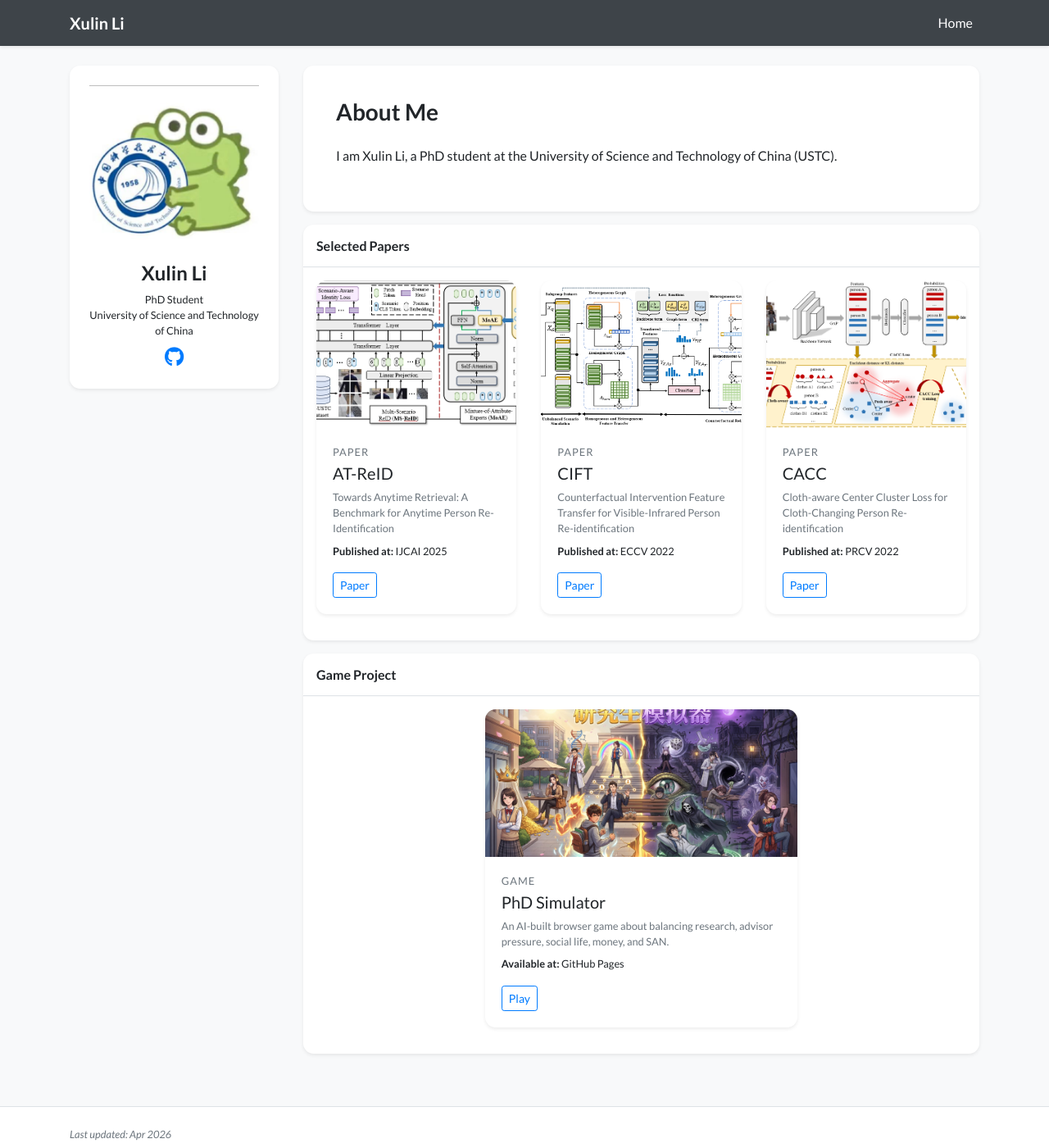
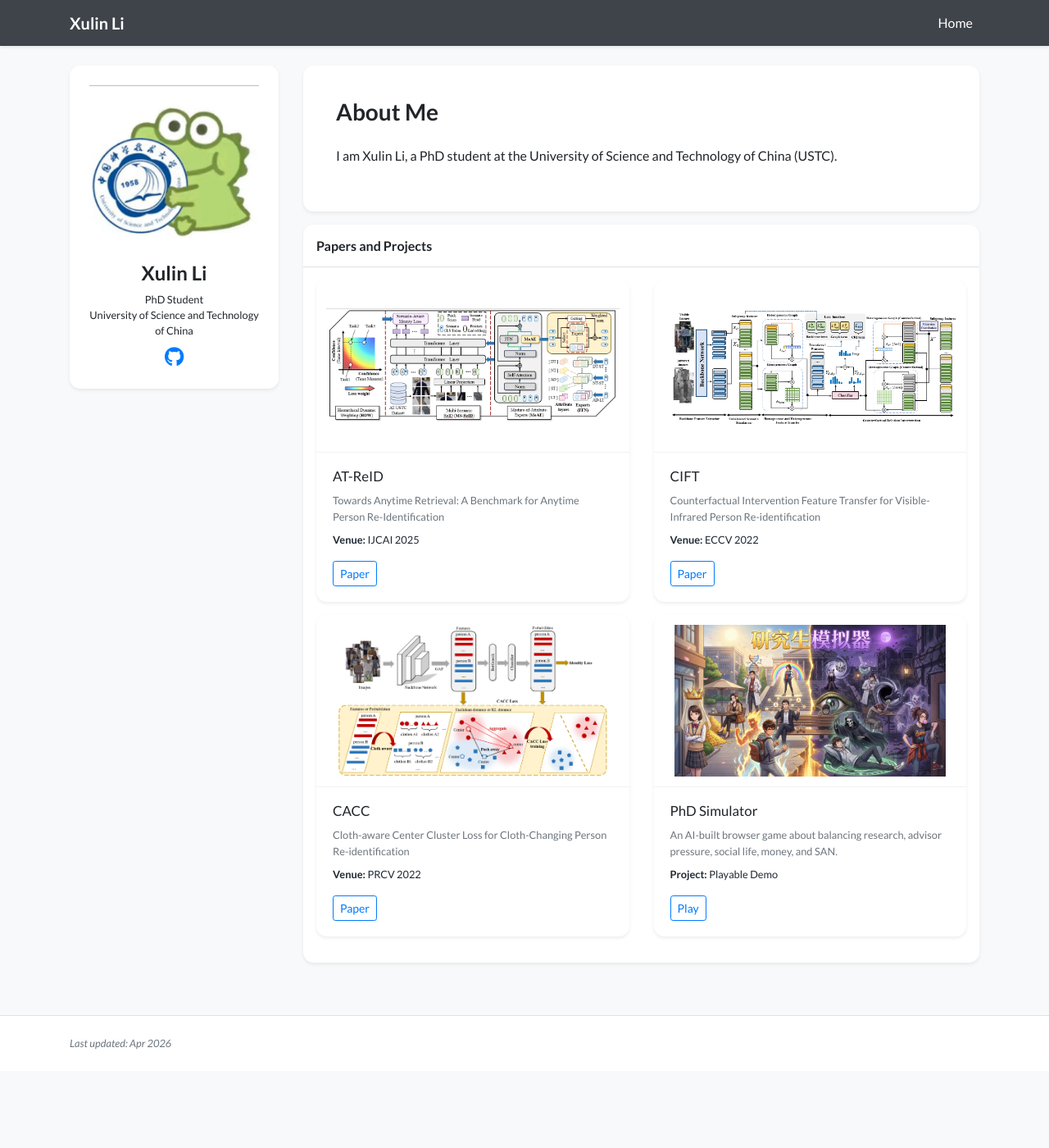
Before and after one commit to kw66/kw66.github.io, a Jekyll site: the page built from index.html, in a window 1280 px wide and 1400 px high. Shown: the whole window at 82% size. Built offline with Jekyll 4.4.1, drawn with Linux system fonts in a browser that asks for light colours; nearby versions of some CDN libraries; a style sheet for code colours, icons or effects is not loaded.

Commit message:
Unify homepage works section and show full images

```diff
--- a/_data/featured.yml
+++ b/_data/featured.yml
@@ -1,35 +1,29 @@
-papers:
-  - eyebrow: "Paper"
-    name: "AT-ReID"
+works:
+  - name: "AT-ReID"
     detail: "Towards Anytime Retrieval: A Benchmark for Anytime Person Re-Identification"
-    meta_label: "Published at"
+    meta_label: "Venue"
     meta_value: "IJCAI 2025"
     image: "/assets/images/featured/at-reid.png"
     link_label: "Paper"
     link_url: "https://arxiv.org/abs/2509.16635"
-  - eyebrow: "Paper"
-    name: "CIFT"
+  - name: "CIFT"
     detail: "Counterfactual Intervention Feature Transfer for Visible-Infrared Person Re-identification"
-    meta_label: "Published at"
+    meta_label: "Venue"
     meta_value: "ECCV 2022"
     image: "/assets/images/featured/cift.png"
     link_label: "Paper"
     link_url: "https://arxiv.org/abs/2208.00967"
-  - eyebrow: "Paper"
-    name: "CACC"
+  - name: "CACC"
     detail: "Cloth-aware Center Cluster Loss for Cloth-Changing Person Re-identification"
-    meta_label: "Published at"
+    meta_label: "Venue"
     meta_value: "PRCV 2022"
     image: "/assets/images/featured/cacc.png"
     link_label: "Paper"
     link_url: "https://link.springer.com/chapter/10.1007/978-3-031-18907-4_41"
-
-games:
-  - eyebrow: "Game"
-    name: "PhD Simulator"
+  - name: "PhD Simulator"
     detail: "An AI-built browser game about balancing research, advisor pressure, social life, money, and SAN."
-    meta_label: "Available at"
-    meta_value: "GitHub Pages"
+    meta_label: "Project"
+    meta_value: "Playable Demo"
     image: "/assets/images/featured/phd-simulator-cover.jpg"
     link_label: "Play"
     link_url: "https://kw66.github.io/PhD_Simulator/"
--- a/_includes/widgets/featured_cards.html
+++ b/_includes/widgets/featured_cards.html
@@ -6,20 +6,17 @@
     <div class="p-3">
         <div class="row featured-work-grid {% if include.row_class %}{{ include.row_class }}{% endif %}">
             {% for item in items %}
-            <div class="featured-work-col {% if include.column_class %}{{ include.column_class }}{% else %}col-lg-4 col-md-6{% endif %} mb-3">
+            <div class="featured-work-col {% if include.column_class %}{{ include.column_class }}{% else %}col-lg-6 col-md-6 col-12{% endif %} mb-3">
                 <div class="card featured-work-card h-100 border-0 shadow-sm bg-white">
                     <a class="featured-work-image-wrap" target="_blank" rel="noopener noreferrer" href="{{ item.link_url }}">
                         <img src="{{ item.image | relative_url }}" alt="{{ item.name }}" class="featured-work-image" loading="lazy">
                     </a>
                     <div class="card-body d-flex flex-column">
-                        {% if item.eyebrow %}
-                        <div class="featured-work-eyebrow text-muted small text-uppercase">{{ item.eyebrow }}</div>
-                        {% endif %}
-                        <h5 class="mt-1 mb-2 font-weight-normal">{{ item.name }}</h5>
+                        <h5 class="mt-0 mb-2 font-weight-normal">{{ item.name }}</h5>
                         {% if item.detail %}
                         <p class="small text-muted mb-2">{{ item.detail }}</p>
                         {% endif %}
-                        <p class="small mb-3">
+                        <p class="small mb-3 featured-work-meta">
                             <span class="font-weight-bold">{{ item.meta_label }}:</span> {{ item.meta_value }}
                         </p>
                         <div class="mt-auto">
--- a/assets/css/global.css
+++ b/assets/css/global.css
@@ -113,12 +113,16 @@ div.lazy {
 }
 
 .featured-work-image-wrap {
-    display: block;
+    display: flex;
+    align-items: center;
+    justify-content: center;
     width: 100%;
     max-width: 100%;
-    background: #f8f9fa;
-    height: 180px;
+    background: #ffffff;
+    height: 210px;
+    padding: 0.75rem;
     overflow: hidden;
+    border-bottom: 1px solid rgba(0, 0, 0, 0.05);
 }
 
 .featured-work-image {
@@ -126,16 +130,29 @@ div.lazy {
     width: 100%;
     max-width: 100%;
     height: 100%;
-    object-fit: cover;
+    object-fit: contain;
     object-position: center center;
 }
 
-.featured-work-eyebrow {
-    letter-spacing: 0.08em;
+.featured-work-card .card-body {
+    padding: 1.15rem 1.25rem 1.2rem;
+}
+
+.featured-work-card h5 {
+    font-size: 1.05rem;
+    line-height: 1.35;
+}
+
+.featured-work-card .text-muted {
+    line-height: 1.55;
+}
+
+.featured-work-meta {
+    color: #1f2933;
 }
 
 @media (max-width: 767.98px) {
     .featured-work-image-wrap {
-        height: 160px;
+        height: 185px;
     }
 }
--- a/index.html
+++ b/index.html
@@ -11,9 +11,7 @@ navbar_title: Home
 
         {% include widgets/profile_card_bio_only.html %}
 
-        {% include widgets/featured_cards.html title="Selected Papers" items=site.data.featured.papers %}
-
-        {% include widgets/featured_cards.html title="Game Project" items=site.data.featured.games row_class="justify-content-center" column_class="col-lg-6 col-md-8" %}
+        {% include widgets/featured_cards.html title="Papers and Projects" items=site.data.featured.works %}
 
         {% if site.data.display.homepage.show_experience %}
             {% include widgets/experience_card.html %}
```
